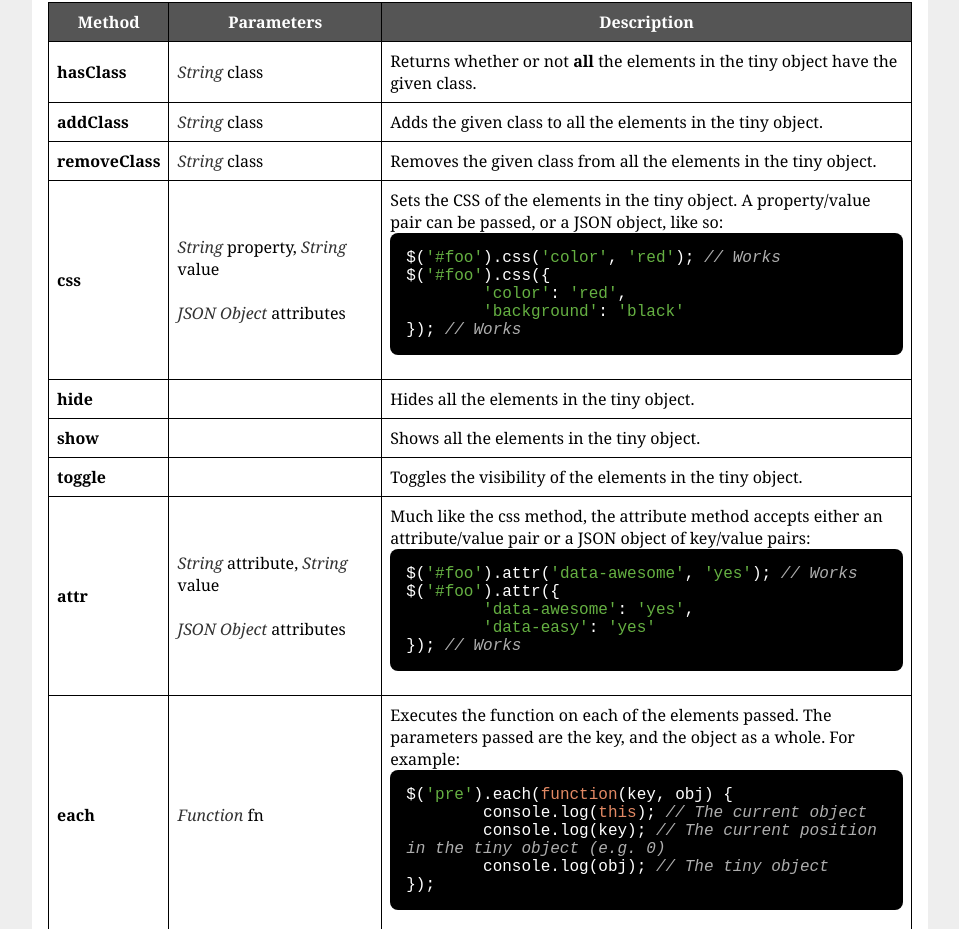
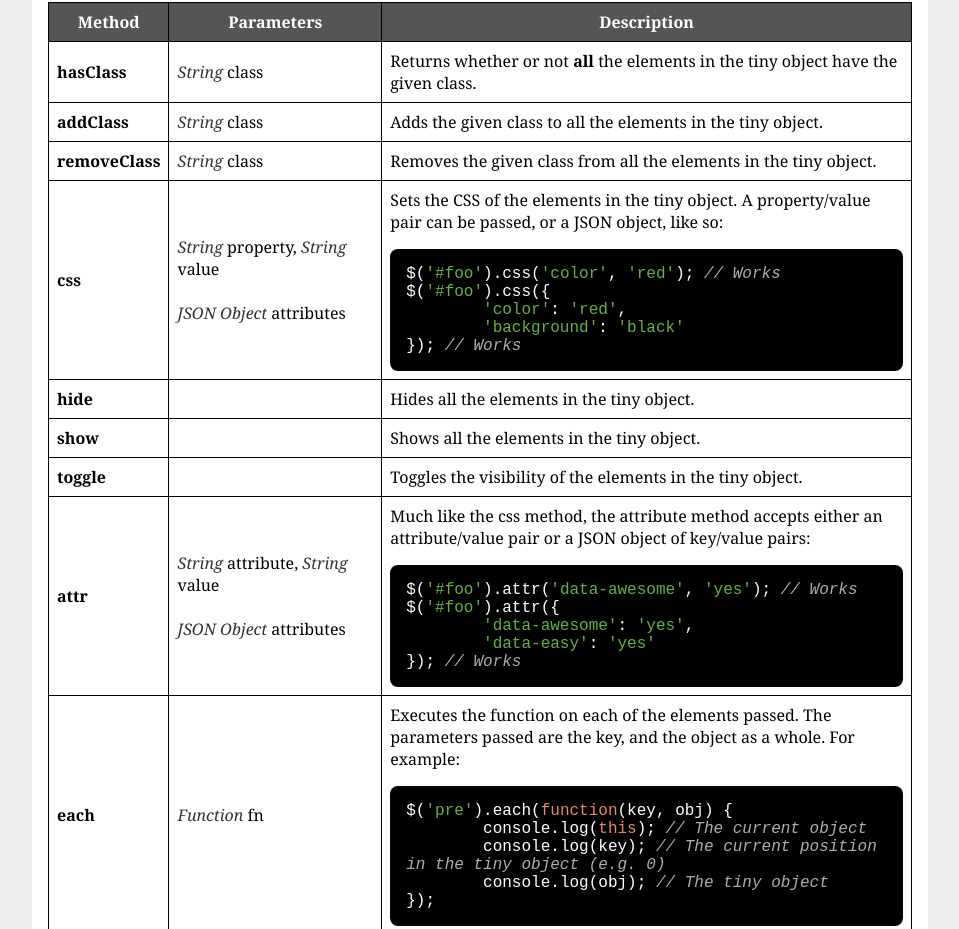
Before and after one commit to angusgibbs/tinyjs, a plain HTML site: page index.html in a window 1280 px wide. Shown: the part 988-1917 px from the top of the page, without its empty margins (160-1119 px from the left). Drawn offline with nearby package versions, Linux system fonts and the light colour scheme.

Commit message:
Fixed styling of docs

```diff
--- a/prettify/prettify.css
+++ b/prettify/prettify.css
@@ -24,8 +24,6 @@ pre.prettyprint, code.prettyprint {
 }
 
 .prettyprint {
-	margin: 0 0 16px;
-	padding: 16px;
 	white-space: pre-wrap;
 }
 
--- a/style.css
+++ b/style.css
@@ -82,6 +82,7 @@ pre, p {
 pre {
 	font-family: 'Courier New', Courier, monospace;
 	font-size: 16px;
+	padding: 16px;
 }
 
 code {
```
